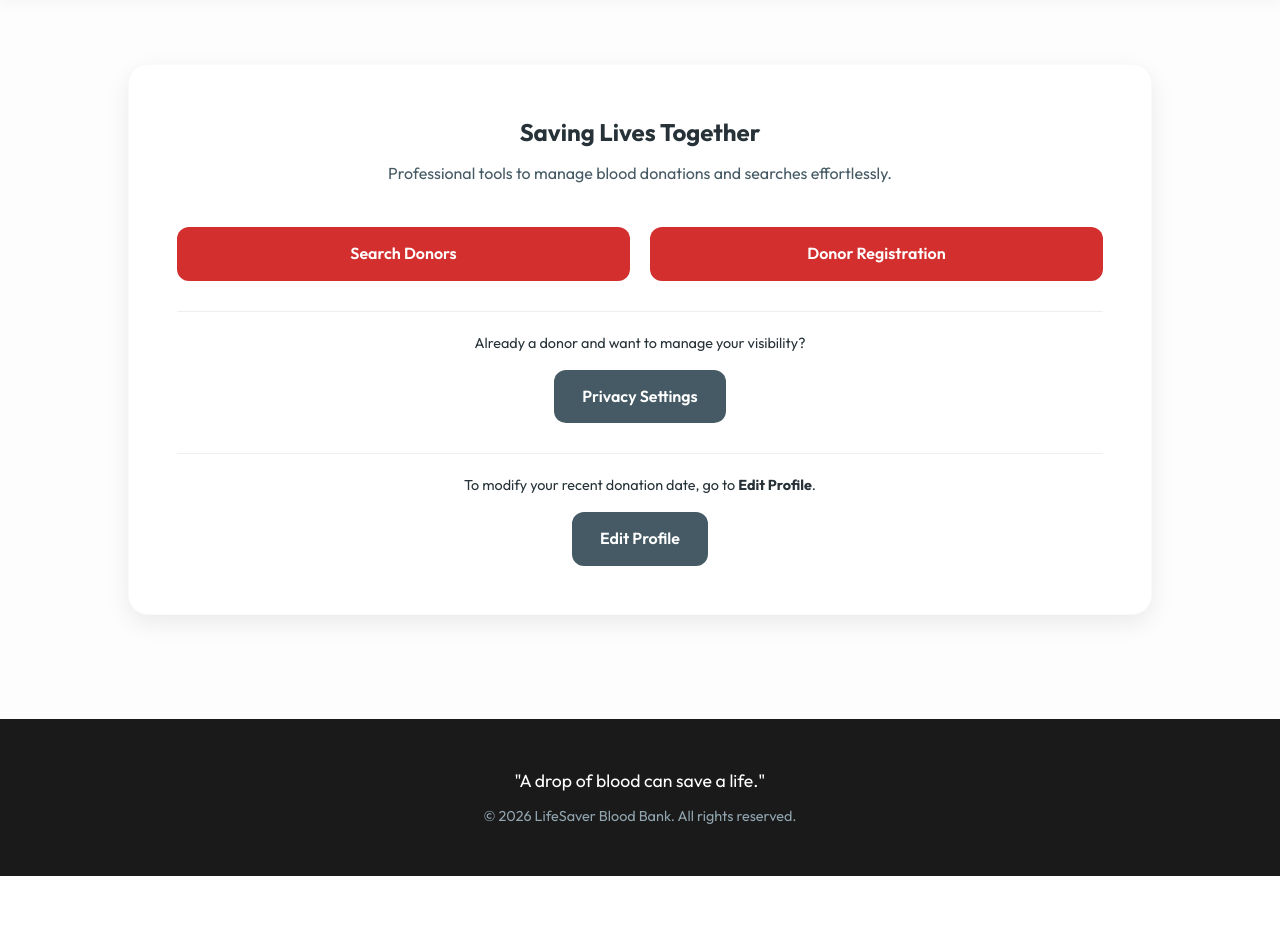
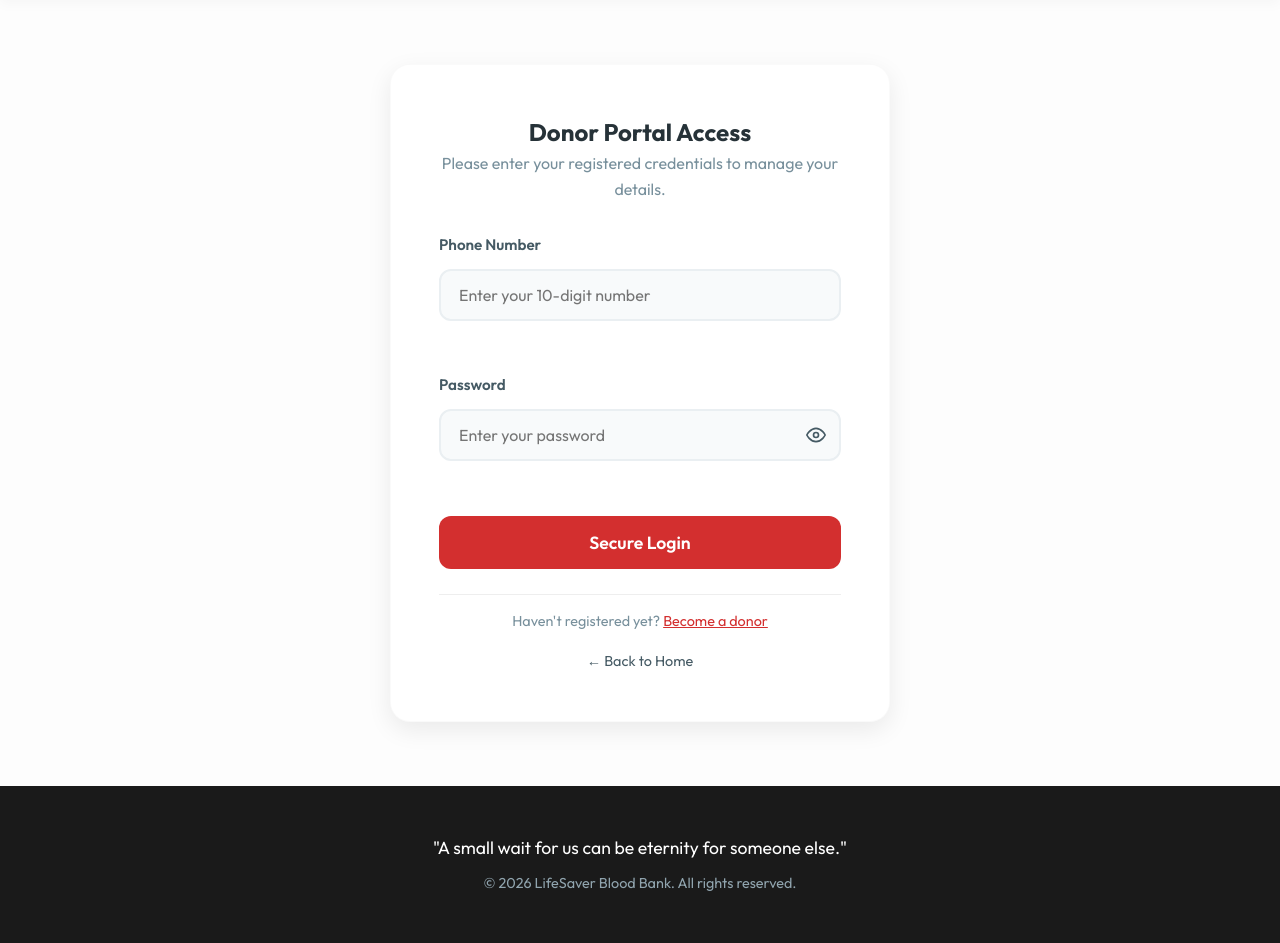
Before and after one commit to sai-teja-patel/life-saver-blood, a Flask app: page / in a window 1280 px wide. Shown: the part 88-1031 px from the top of the page. Before the commit the page ends 964 px from the top, so only its background shows below. Run offline with Flask 3, Linux system fonts and the light colour scheme; some libraries are stand-ins or nearby versions.

Commit message:
Update index.html

```diff
--- a/templates/index.html
+++ b/templates/index.html
@@ -1,14 +1,12 @@
 <!DOCTYPE html>
 <html lang="en">
-
 <head>
+    <link rel="icon" type="image/png" href="{{ url_for('static', filename='images/logo.png') }}">
     <meta charset="UTF-8">
     <meta name="viewport" content="width=device-width, initial-scale=1.0">
-    <title>LifeSaver - Blood Bank Management System</title>
+    <title>Donor Login - LifeSaver</title>
     <link rel="stylesheet" href="{{ url_for('static', filename='css/style.css') }}">
-    <link rel="icon" type="image/png" href="{{ url_for('static', filename='images/logo.png') }}">
 </head>
-
 <body>
     <header>
         <div class="logo-container" onclick="location.href='/'" style="cursor:pointer;">
@@ -33,31 +31,85 @@
     {% endwith %}
 
     <main>
-        <div class="card" style="text-align: center;">
-            <h2>Saving Lives Together</h2>
-            <p style="margin-top: 10px; color: var(--secondary-color);">Professional tools to manage blood donations and
-                searches effortlessly.</p>
-            <div
-                style="margin-top: 40px; display: grid; grid-template-columns: repeat(auto-fit, minmax(200px, 1fr)); gap: 20px;">
-                <a href="/search" class="btn">Search Donors</a>
-                <a href="/registration_menu" class="btn">Donor Registration</a>
+        <div class="card" style="max-width: 500px; margin: 0 auto; text-align: center;">
+            <h2>Donor Portal Access</h2>
+            <p style="margin-bottom: 30px; color: var(--text-muted);">Please enter your registered credentials to manage your details.</p>
+
+            <form action="" method="POST" novalidate onsubmit="return validateForm(event)">
+                <div class="form-group" style="text-align: left;">
+                    <label>Phone Number</label>
+                    <input type="tel" name="phone" pattern="[0-9]{10}" placeholder="Enter your 10-digit number" required>
+                    <span class="error-message">Valid 10-digit registered number is required.</span>
                 </div>
-            <div style="margin-top: 30px; border-top: 1px solid #eee; padding-top: 20px;">
-                <p style="margin-bottom: 15px; font-size: 0.9rem;">Already a donor and want to manage your visibility?
-                </p>
-                <a href="/privacy_login" class="btn" style="background: var(--secondary-color);">Privacy Settings</a>
+
+                <div class="form-group" style="text-align: left;">
+                    <label>Password</label>
+                    <div class="password-wrapper">
+                        <input type="password" id="loginPassword" name="password" placeholder="Enter your password" required>
+                        <span class="toggle-password" onclick="togglePassword('loginPassword', this)">
+                            <svg xmlns="http://www.w3.org/2000/svg" width="20" height="20" viewBox="0 0 24 24" fill="none" stroke="currentColor" stroke-width="2" stroke-linecap="round" stroke-linejoin="round"><path d="M1 12s4-8 11-8 11 8 11 8-4 8-11 8-11-8-11-8z"></path><circle cx="12" cy="12" r="3"></circle></svg>
+                        </span>
                     </div>
-            <div style="margin-top: 30px; border-top: 1px solid #eee; padding-top: 20px;">
-                <p style="margin-bottom: 15px; font-size: 0.9rem;">To modify your recent donation date, go to <b>Edit
-                        Profile</b>.</p>
-                <a href="/modify" class="btn" style="background: var(--secondary-color);">Edit Profile</a>
+                    <span class="error-message">Password is required to enter.</span>
+                </div>
+
+                <div style="margin-top: 30px;">
+                    <button type="submit" style="width: 100%; padding: 15px; font-size: 1.1rem;">Secure Login</button>
+                </div>
+            </form>
+
+            <div style="margin-top: 25px; border-top: 1px solid #eee; padding-top: 15px;">
+                <p style="font-size: 0.9rem; color: var(--text-muted);">Haven't registered yet? <a href="/register" style="color: var(--primary-color);">Become a donor</a></p>
+            </div>
+            <div style="margin-top: 15px;">
+                <a href="/" style="text-decoration: none; color: var(--secondary-color); font-size: 0.9rem;">&larr; Back to Home</a>
             </div>
         </div>
     </main>
     <footer>
-        <p>"A drop of blood can save a life."</p>
+        <p>"A small wait for us can be eternity for someone else."</p>
         <p>&copy; 2026 LifeSaver Blood Bank. All rights reserved.</p>
     </footer>
+    <script>
+        function togglePassword(inputId, el) {
+            const input = document.getElementById(inputId);
+            if (input.type === "password") {
+                input.type = "text";
+                el.innerHTML = '<svg xmlns="http://www.w3.org/2000/svg" width="20" height="20" viewBox="0 0 24 24" fill="none" stroke="currentColor" stroke-width="2" stroke-linecap="round" stroke-linejoin="round"><path d="M17.94 17.94A10.07 10.07 0 0 1 12 20c-7 0-11-8-11-8a18.45 18.45 0 0 1 5.06-5.94M9.9 4.24A9.12 9.12 0 0 1 12 4c7 0 11 8 11 8a18.5 18.5 0 0 1-2.16 3.19m-6.72-1.07a3 3 0 1 1-4.24-4.24"></path><line x1="1" y1="1" x2="23" y2="23"></line></svg>';
+            } else {
+                input.type = "password";
+                el.innerHTML = '<svg xmlns="http://www.w3.org/2000/svg" width="20" height="20" viewBox="0 0 24 24" fill="none" stroke="currentColor" stroke-width="2" stroke-linecap="round" stroke-linejoin="round"><path d="M1 12s4-8 11-8 11 8 11 8-4 8-11 8-11-8-11-8z"></path><circle cx="12" cy="12" r="3"></circle></svg>';
+            }
+        }
+
+        function validateForm(e) {
+            const form = e.target;
+            const inputs = form.querySelectorAll('input[required]');
+            let isValid = true;
+
+            inputs.forEach(input => {
+                input.classList.remove('error-input');
+                const errMsg = input.closest('.form-group').querySelector('.error-message');
+                if (errMsg) errMsg.classList.remove('show');
+
+                if (!input.checkValidity()) {
+                    isValid = false;
+                    input.classList.add('error-input');
+                    if (errMsg) errMsg.classList.add('show');
+
+                    input.addEventListener('input', () => {
+                        input.classList.remove('error-input');
+                        if (errMsg) errMsg.classList.remove('show');
+                    }, { once: true });
+                }
+            });
+
+            if (!isValid) {
+                e.preventDefault();
+                return false;
+            }
+            return true;
+        }
+    </script>
 </body>
-
 </html>
```
Lines whose indentation alone changed are shown as unchanged.
